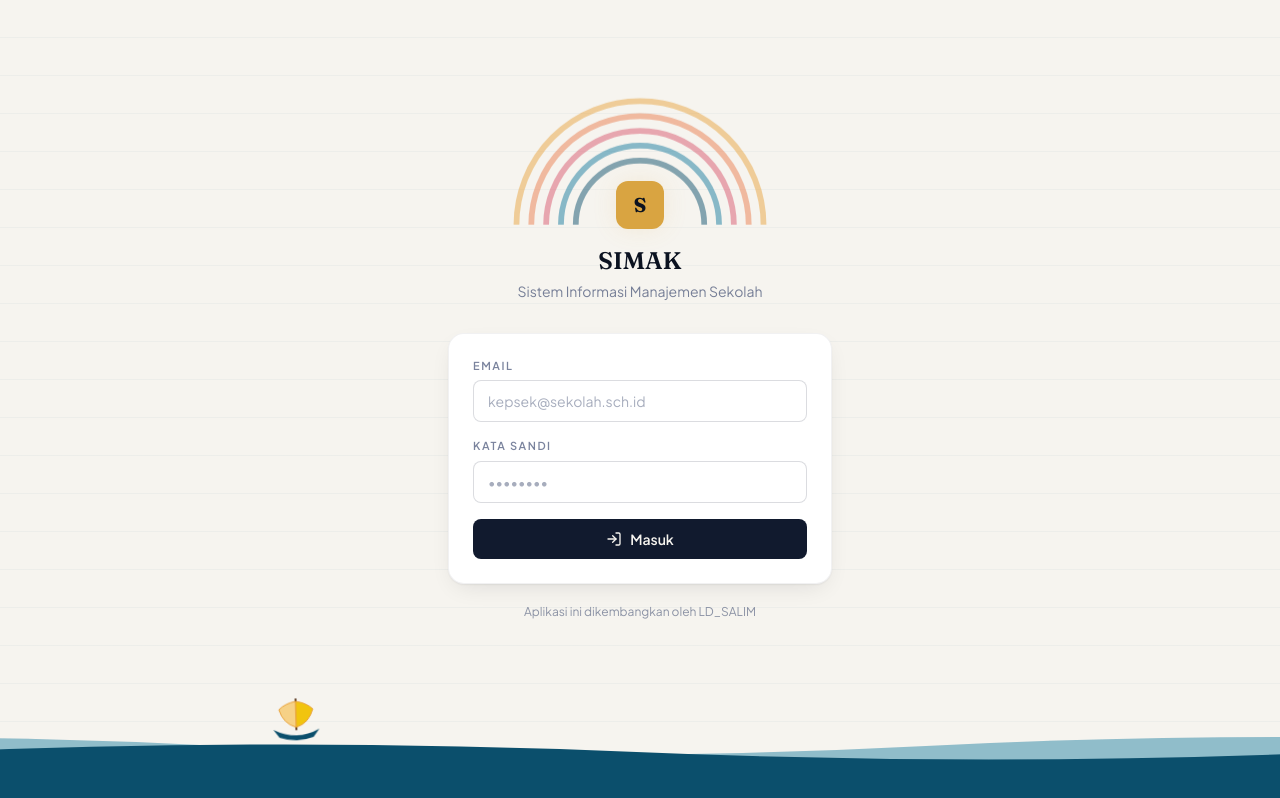
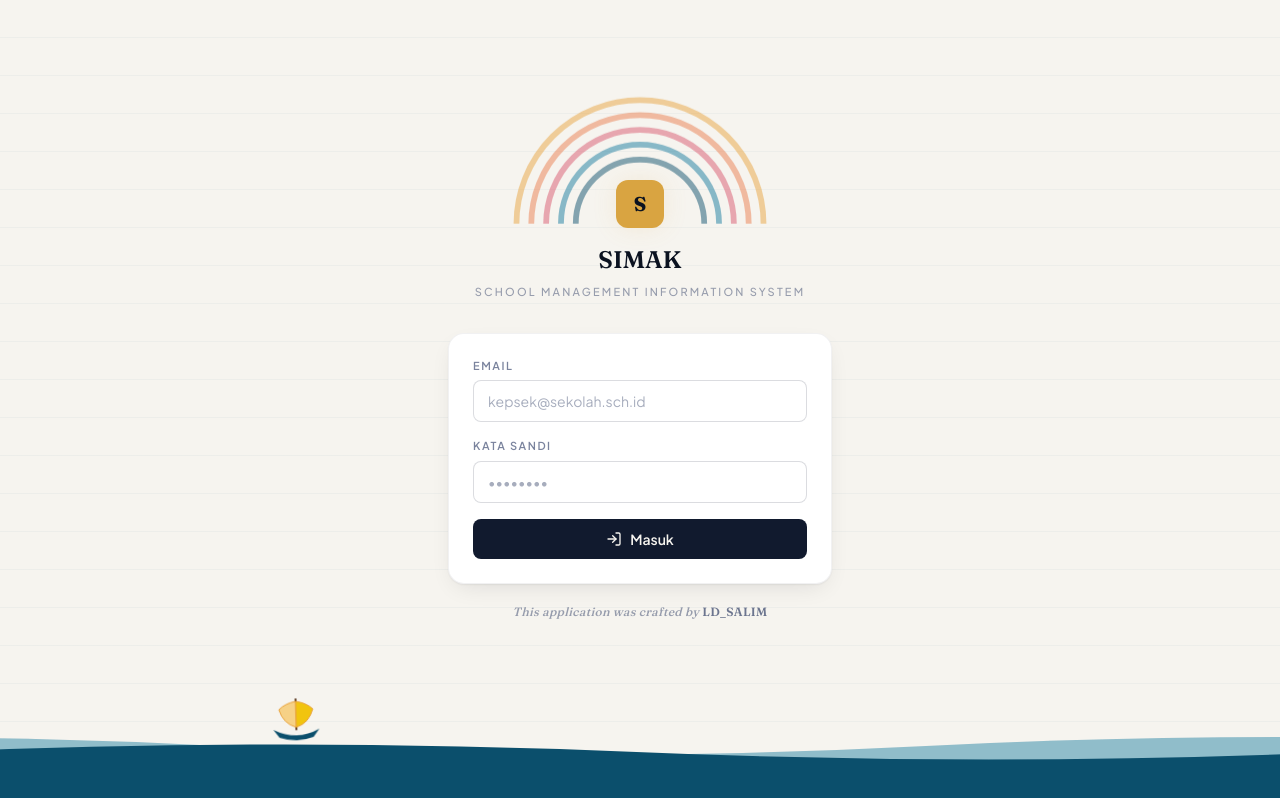
Before and after one commit to edethalfonsina22-collab/simak-app, a React (Vite) app: page /login in a window 1280 px wide. Built offline with nearby package versions, Linux system fonts and the light colour scheme; no server answers; the database is empty.

Commit message:
Update Login.jsx

```diff
--- a/src/pages/Login.jsx
+++ b/src/pages/Login.jsx
@@ -74,9 +74,11 @@ export default function Login() {
             </div>
           </div>
           <h1 className="font-display text-2xl font-semibold text-ink-950">SIMAK</h1>
-          <p className="text-sm text-ink-700/60 mt-1">Sistem Informasi Manajemen Sekolah</p>
+          <p className="text-[11px] font-medium uppercase tracking-[0.2em] text-ink-700/45 mt-2">
+            School Management Information System
+          </p>
           {namaSekolah && (
-            <p className="text-sm font-medium text-ink-950 mt-0.5">{namaSekolah}</p>
+            <p className="text-sm font-medium text-ink-950 mt-1.5">{namaSekolah}</p>
           )}
         </div>
 
@@ -137,11 +139,12 @@ export default function Login() {
         </form>
 
         <p
-          className={`text-center text-xs text-ink-700/50 mt-5 transition-all duration-700 ease-out delay-500 ${
+          className={`text-center text-xs font-display italic text-ink-700/45 mt-5 tracking-wide transition-all duration-700 ease-out delay-500 ${
             mounted ? 'opacity-100' : 'opacity-0'
           }`}
         >
-          Aplikasi ini dikembangkan oleh LD_SALIM
+          This application was crafted by{' '}
+          <span className="not-italic font-semibold text-ink-700/65">LD_SALIM</span>
         </p>
       </div>
 
```
